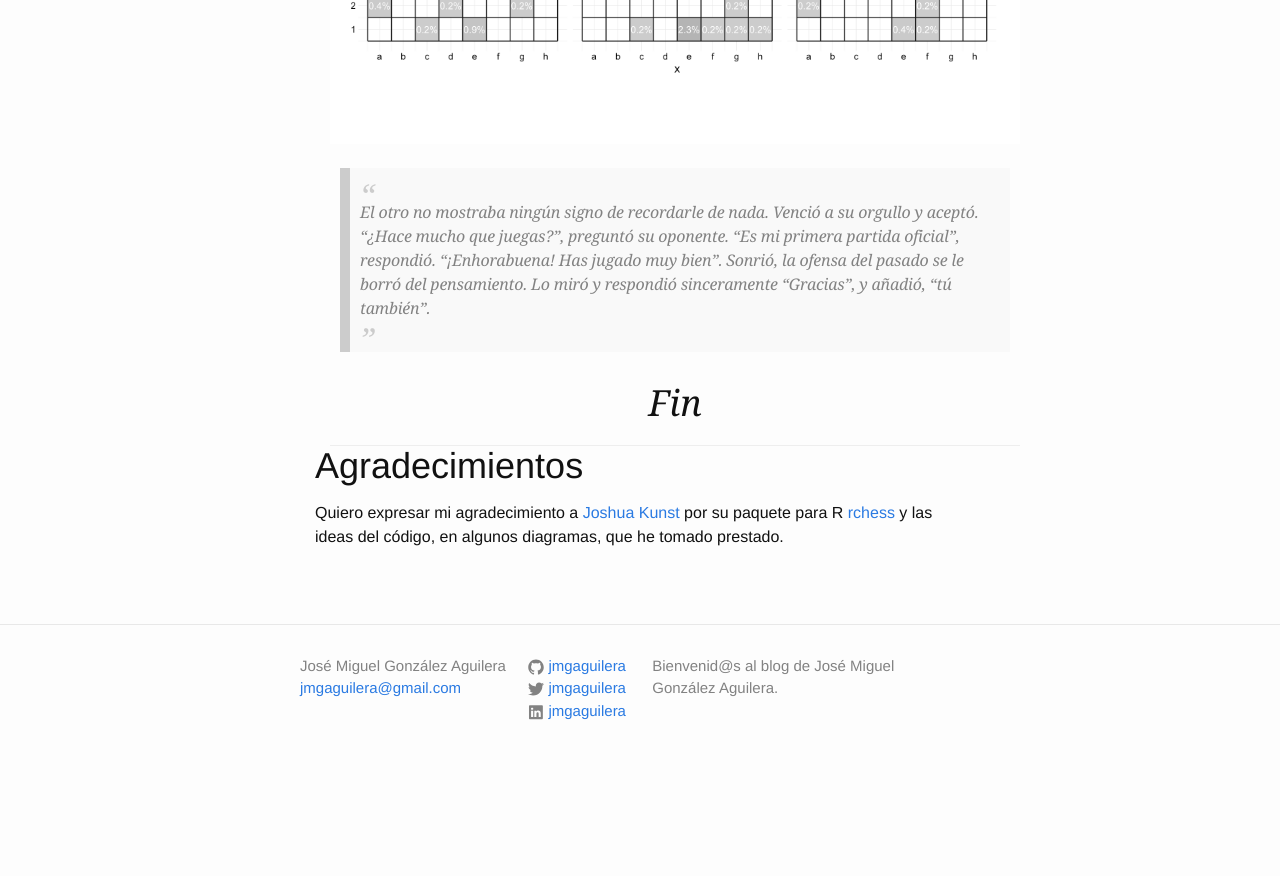
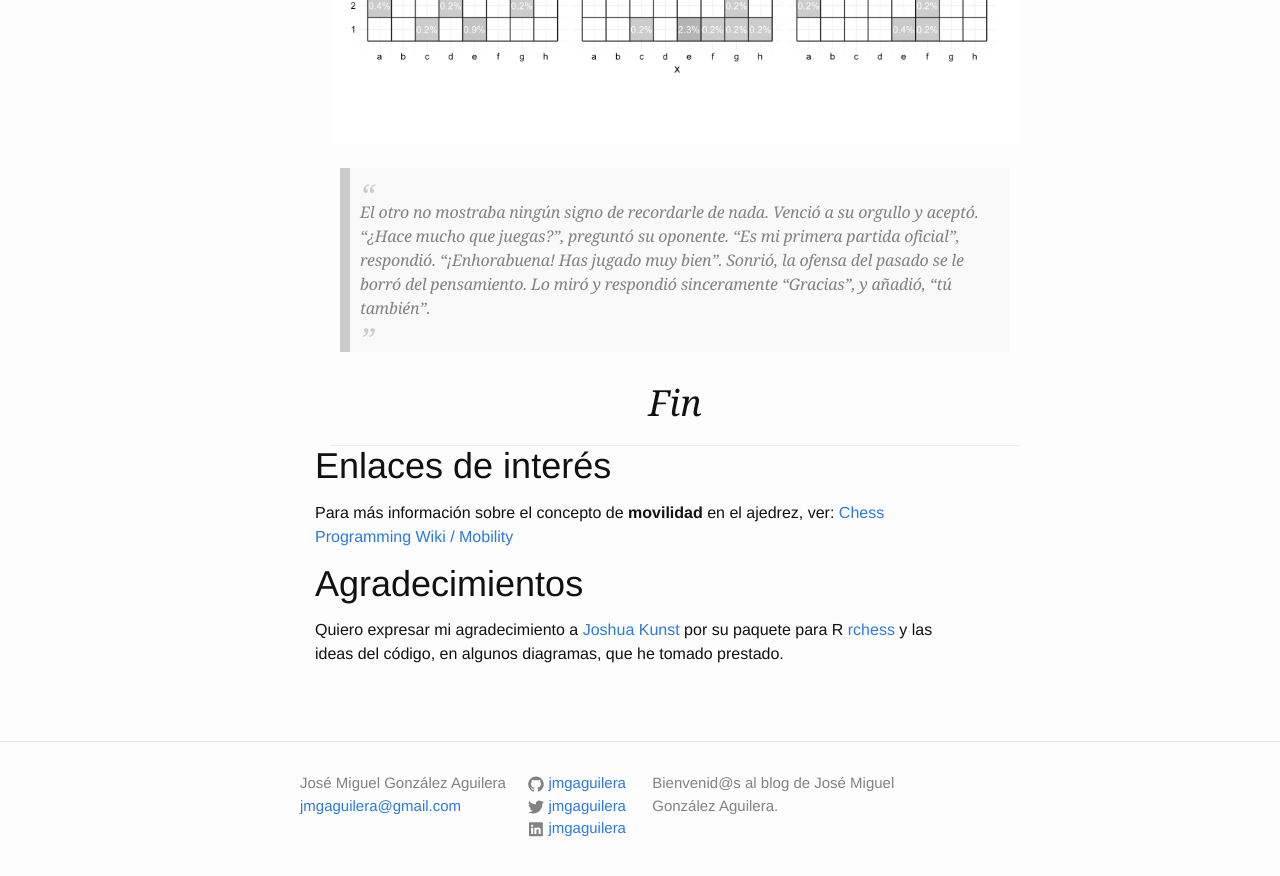
Before and after one commit to jmgaguilera/jmgaguilera.github.io, a Jekyll site: the page built from _posts/2015-12-13-torneo-de-ajedrez.html, in a window 1280 px wide and 900 px high, scrolled down 11702 px. Shown: the top 876 px of the window. Built offline with Jekyll 4.4.1, drawn with Linux system fonts in a browser that asks for light colours; comment, search, counter and statistics services are not loaded; before the commit the page ends 12484 px from its top, so only the background shows below that.

Commit message:
Añado un enlace a la Chess Programming Wiki

```diff
--- a/_posts/2015-12-13-torneo-de-ajedrez.html
+++ b/_posts/2015-12-13-torneo-de-ajedrez.html
@@ -1258,6 +1258,10 @@ El otro no mostraba ningún signo de recordarle de nada. Venció a su orgullo y
 <hr />
 </div>
 </div>
+<div id="enlaces" class="section level1">
+<h1>Enlaces de interés</h1>
+<p>Para más información sobre el concepto de <strong>movilidad</strong> en el ajedrez, ver: <a href="http://chessprogramming.wikispaces.com/Mobility">Chess Programming Wiki / Mobility</a></p>
+</div>
 <div id="agradecimientos" class="section level1">
 <h1>Agradecimientos</h1>
 <p>Quiero expresar mi agradecimiento a <a href="http://jkunst.com/">Joshua Kunst</a> por su paquete para R <a href="https://github.com/jbkunst/rchess">rchess</a> y las ideas del código, en algunos diagramas, que he tomado prestado.</p>
```
